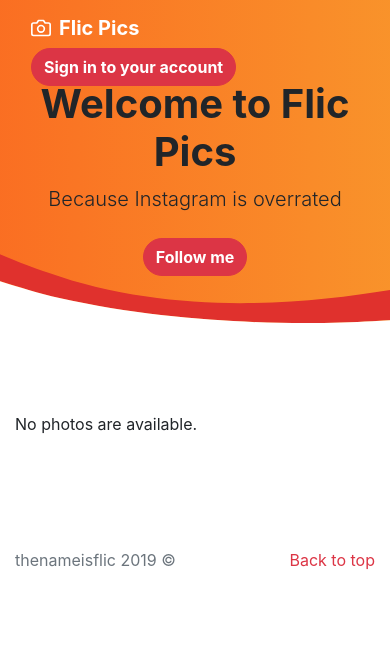
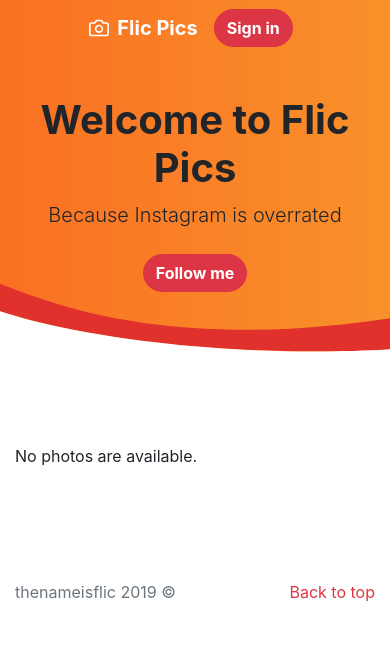
Before and after one commit to thenameisflic/pics, a Django app: page / in a window 390 px wide. Shown: the top 655 px of the page. Run offline with Django 3.2, Linux system fonts and the light colour scheme; data that the repository does not hold is empty; some libraries are stand-ins or nearby versions; some web fonts are replaced.

Commit message:
Responsivity improvements

```diff
--- a/photos/templates/photos/index.html
+++ b/photos/templates/photos/index.html
@@ -51,7 +51,7 @@
       }
 
       :root {
-        --jumbotron-padding-y: 5rem;
+        --jumbotron-padding-y: 6rem;
       }
 
       body {
@@ -61,6 +61,12 @@
       .navbar {
         position: absolute;
         width: 100%;
+      }
+
+      @media (max-width: 576px) {
+        .navbar .container {
+          justify-content: center !important;
+        }
       }
 
       .nav-danger .nav-link.active {
@@ -224,7 +230,8 @@
               <span class="text-white font-weight-bold">Hi, {{ user.username }}!</span>
               <a class="text-danger font-weight-bold" href="{% url 'logout' %}">log out?</a>
             {% else %}
-              <a href="{% url 'login' %}" class="btn btn-danger rounded-pill mr-2"><strong>Sign in to your account</strong></a>
+              <a href="{% url 'login' %}" class="btn btn-danger rounded-pill mr-2 d-block d-sm-none"><strong>Sign in</strong></a>
+              <a href="{% url 'login' %}" class="btn btn-danger rounded-pill mr-2 d-none d-sm-block"><strong>Sign in to your account</strong></a>
             {% endif %}
           </div>
         </div>
```
